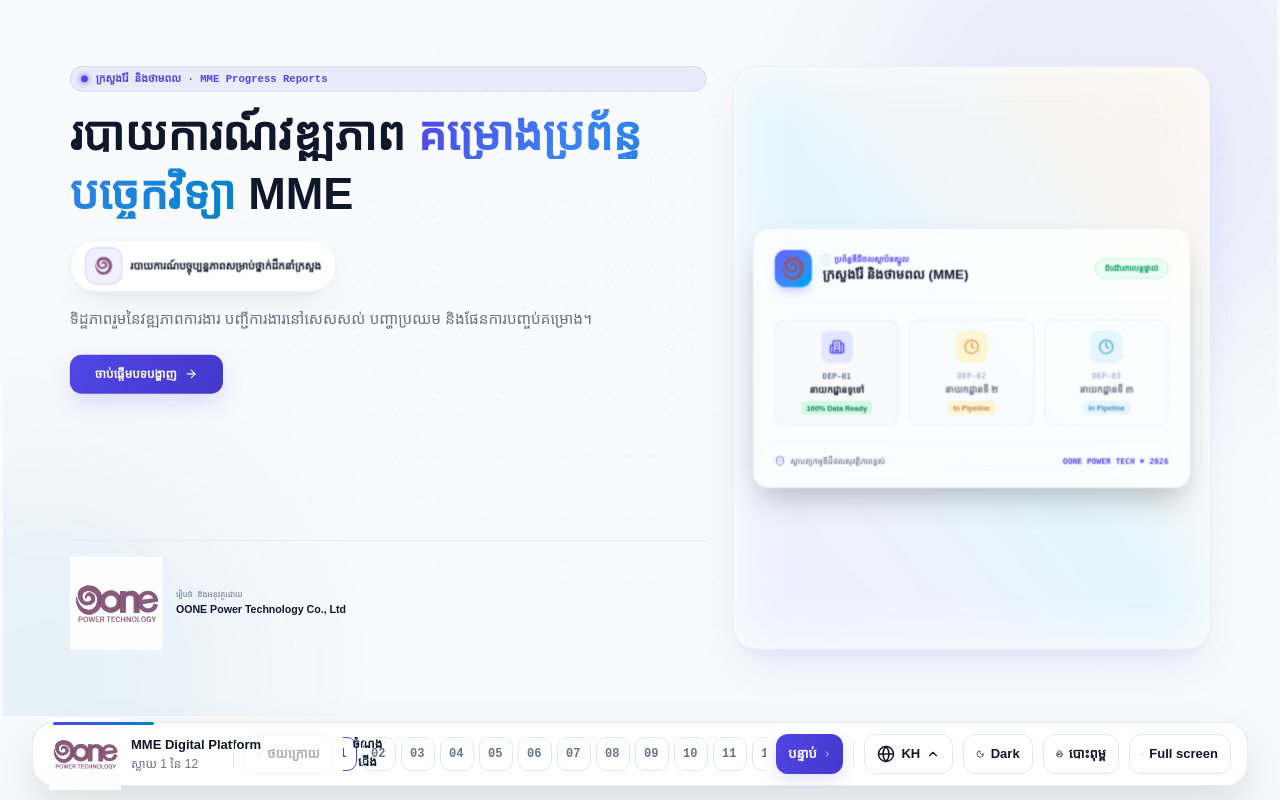
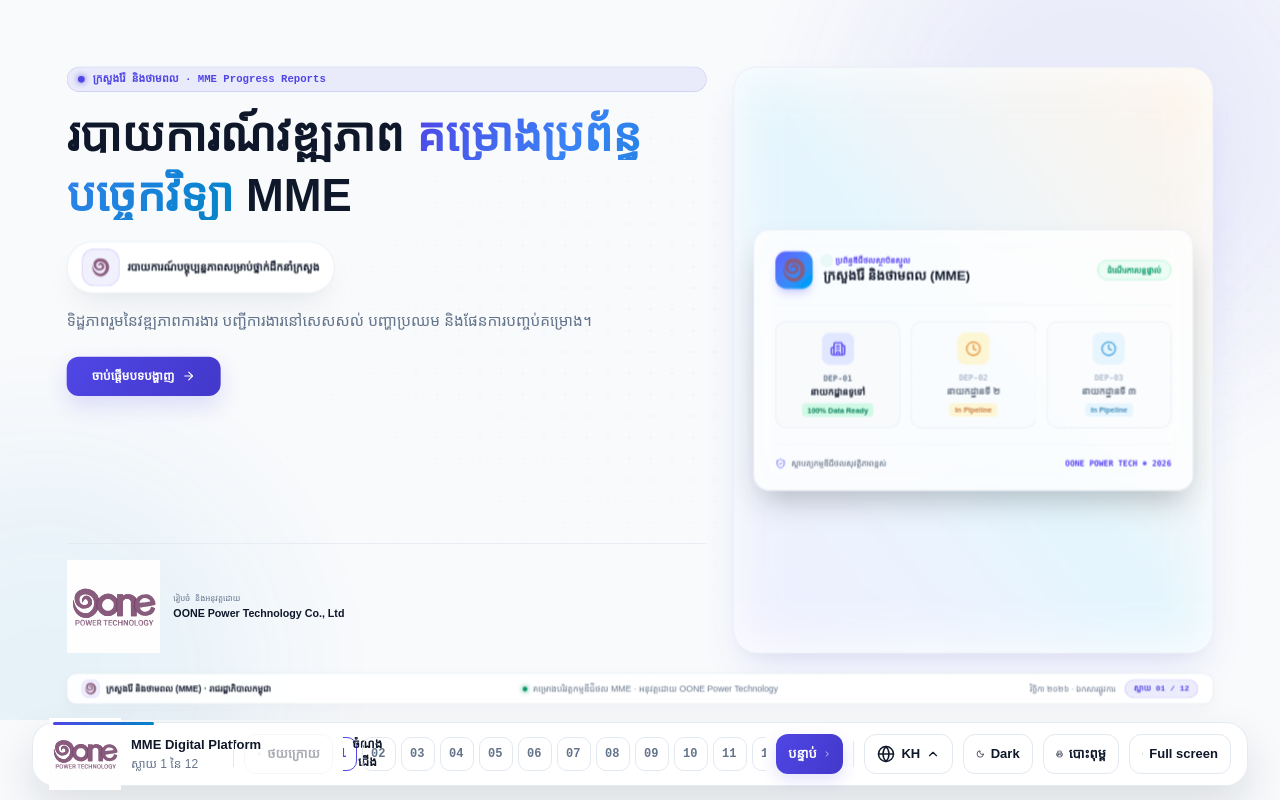
Before and after one commit to VibolSen/MME_Progress_Reports, a Next.js app: page / in a window 1280 px wide. Built offline with nearby package versions, Linux system fonts and the light colour scheme; a web font is replaced by a local one.

Commit message:
feat(slides): add bilingual in-slide executive footer across all 12 slides

```diff
--- a/app/globals.css
+++ b/app/globals.css
@@ -86,7 +86,7 @@ html, body {
 .viewport {
   position: absolute;
   inset: 0;
-  bottom: 84px;
+  bottom: 80px;
   overflow: hidden;
   display: flex;
   align-items: center;
@@ -96,7 +96,7 @@ html, body {
 }
 
 .deck.fs .viewport {
-  bottom: 0;
+  bottom: 80px;
 }
 
 /* 1920x1080 Presentation Stage */
@@ -756,11 +756,11 @@ html, body {
 }
 
 .ch .card {
-  padding: 36px 32px;
+  padding: 32px;
   display: flex;
   flex-direction: column;
-  gap: 18px;
-  height: 450px;
+  gap: 16px;
+  height: 435px;
 }
 
 .ch .num {
@@ -788,12 +788,12 @@ html, body {
   position: absolute;
   left: 100px;
   right: 100px;
-  bottom: 84px;
+  bottom: 92px;
   display: grid;
   grid-template-columns: 1fr auto 1fr;
   align-items: center;
   gap: 36px;
-  padding: 24px 44px;
+  padding: 22px 40px;
   background: var(--panel);
   backdrop-filter: blur(20px);
   border: 1px solid var(--card-border);
@@ -1071,6 +1071,90 @@ html, body {
   justify-content: center;
   box-shadow: var(--shadow-lg);
   border: 1px solid var(--pb);
+}
+
+/* In-Slide Executive Presentation Footer Strip */
+.slide-footer {
+  position: absolute;
+  left: 100px;
+  right: 100px;
+  bottom: 24px;
+  height: 46px;
+  display: flex;
+  align-items: center;
+  justify-content: space-between;
+  padding: 0 22px;
+  border-radius: 14px;
+  background: var(--panel);
+  backdrop-filter: blur(16px);
+  -webkit-backdrop-filter: blur(16px);
+  border: 1px solid var(--card-border);
+  box-shadow: 0 8px 24px rgba(15, 23, 42, 0.04);
+  font-size: 13px;
+  font-weight: 500;
+  color: var(--mu);
+  z-index: 15;
+}
+
+.sf-left {
+  display: flex;
+  align-items: center;
+  gap: 10px;
+}
+
+.sf-emblem {
+  width: 26px;
+  height: 26px;
+  border-radius: 8px;
+  background: rgba(79, 70, 229, 0.08);
+  border: 1px solid rgba(79, 70, 229, 0.2);
+  display: inline-flex;
+  align-items: center;
+  justify-content: center;
+  flex: none;
+}
+
+.sf-ministry {
+  font-weight: 700;
+  color: var(--tx);
+}
+
+.sf-center {
+  display: flex;
+  align-items: center;
+  gap: 8px;
+  color: var(--mu);
+}
+
+.sf-dot {
+  width: 7px;
+  height: 7px;
+  border-radius: 50%;
+  background: var(--grn);
+  box-shadow: 0 0 8px var(--grn);
+  flex: none;
+}
+
+.sf-right {
+  display: flex;
+  align-items: center;
+  gap: 14px;
+}
+
+.sf-meta {
+  font-size: 12px;
+  color: var(--mu);
+}
+
+.sf-page {
+  font-family: 'JetBrains Mono', monospace;
+  font-size: 12px;
+  font-weight: 800;
+  color: var(--pri);
+  background: rgba(79, 70, 229, 0.1);
+  border: 1px solid rgba(79, 70, 229, 0.25);
+  padding: 4px 12px;
+  border-radius: 999px;
 }
 
 /* Modern Floating Dock / Nav Bar */
--- a/app/page.tsx
+++ b/app/page.tsx
@@ -20,6 +20,7 @@ import {
   AssetBudgetVisual,
   SecretariatVaultVisual,
   RoyalTransmissionVisual,
+  SlideFooter,
 } from "./slideVisuals";
 import {
   ChevronLeft,
@@ -71,9 +72,8 @@ export default function PresentationPage() {
   // Dynamic scale calculation for 1920x1080 stage
   const [scale, setScale] = useState<number>(() => {
     if (typeof window !== "undefined") {
-      const isFS = Boolean(document.fullscreenElement);
       const w = window.innerWidth;
-      const h = isFS ? window.innerHeight : window.innerHeight - 84;
+      const h = window.innerHeight - 80;
       const s = Math.min(w / 1920, h / 1080);
       return s > 0 ? s : 1;
     }
@@ -85,8 +85,7 @@ export default function PresentationPage() {
     const isFS = Boolean(document.fullscreenElement);
     setIsFullscreen(isFS);
     const w = window.innerWidth;
-    // In fullscreen, utilize complete screen height; in standard, reserve dock height
-    const h = isFS ? window.innerHeight : window.innerHeight - 84;
+    const h = window.innerHeight - 80;
     const s = Math.min(w / 1920, h / 1080);
     setScale(s > 0 ? s : 1);
   }, []);
@@ -325,6 +324,8 @@ export default function PresentationPage() {
             <div className="t-photo a-z" style={{ "--d": 2 } as React.CSSProperties}>
               <HeroHubVisual lang={lang} theme={theme} />
             </div>
+
+            <SlideFooter lang={lang} slideNumber={1} totalSlides={TOTAL_SLIDES} />
           </div>
         </section>
 
@@ -396,6 +397,8 @@ export default function PresentationPage() {
                 </button>
               ))}
             </div>
+
+            <SlideFooter lang={lang} slideNumber={2} totalSlides={TOTAL_SLIDES} />
           </div>
         </section>
 
@@ -502,6 +505,8 @@ export default function PresentationPage() {
                 </div>
               </div>
             </div>
+
+            <SlideFooter lang={lang} slideNumber={3} totalSlides={TOTAL_SLIDES} />
           </div>
         </section>
 
@@ -565,6 +570,8 @@ export default function PresentationPage() {
                 <MeetingRoomVisual lang={lang} theme={theme} />
               </div>
             </div>
+
+            <SlideFooter lang={lang} slideNumber={4} totalSlides={TOTAL_SLIDES} />
           </div>
         </section>
 
@@ -628,6 +635,8 @@ export default function PresentationPage() {
                 <MissionPayrollFlow lang={lang} theme={theme} />
               </div>
             </div>
+
+            <SlideFooter lang={lang} slideNumber={5} totalSlides={TOTAL_SLIDES} />
           </div>
         </section>
 
@@ -700,6 +709,8 @@ export default function PresentationPage() {
                 <AssetBudgetVisual lang={lang} theme={theme} />
               </div>
             </div>
+
+            <SlideFooter lang={lang} slideNumber={6} totalSlides={TOTAL_SLIDES} />
           </div>
         </section>
 
@@ -762,6 +773,8 @@ export default function PresentationPage() {
                 <SecretariatVaultVisual lang={lang} theme={theme} />
               </div>
             </div>
+
+            <SlideFooter lang={lang} slideNumber={7} totalSlides={TOTAL_SLIDES} />
           </div>
         </section>
 
@@ -844,6 +857,8 @@ export default function PresentationPage() {
                 </div>
               </div>
             </div>
+
+            <SlideFooter lang={lang} slideNumber={8} totalSlides={TOTAL_SLIDES} />
           </div>
         </section>
 
@@ -917,6 +932,8 @@ export default function PresentationPage() {
                 </div>
               </div>
             </div>
+
+            <SlideFooter lang={lang} slideNumber={9} totalSlides={TOTAL_SLIDES} />
           </div>
         </section>
 
@@ -991,6 +1008,8 @@ export default function PresentationPage() {
                 </div>
               ))}
             </div>
+
+            <SlideFooter lang={lang} slideNumber={10} totalSlides={TOTAL_SLIDES} />
           </div>
         </section>
 
@@ -1080,6 +1099,8 @@ export default function PresentationPage() {
                 </div>
               </div>
             </div>
+
+            <SlideFooter lang={lang} slideNumber={11} totalSlides={TOTAL_SLIDES} />
           </div>
         </section>
 
@@ -1148,6 +1169,8 @@ export default function PresentationPage() {
                 MME DIGITAL PLATFORM
               </span>
             </div>
+
+            <SlideFooter lang={lang} slideNumber={12} totalSlides={TOTAL_SLIDES} />
           </div>
         </section>
 
--- a/app/slideVisuals.tsx
+++ b/app/slideVisuals.tsx
@@ -501,3 +501,57 @@ export function RoyalTransmissionVisual() {
     </svg>
   );
 }
+
+export interface SlideFooterProps {
+  lang: "km" | "en";
+  slideNumber: number;
+  totalSlides: number;
+}
+
+/**
+ * In-Slide Executive Presentation Footer Strip
+ */
+export function SlideFooter({ lang, slideNumber, totalSlides }: SlideFooterProps) {
+  const formattedNum = slideNumber < 10 ? `0${slideNumber}` : `${slideNumber}`;
+  const formattedTotal = totalSlides < 10 ? `0${totalSlides}` : `${totalSlides}`;
+
+  return (
+    <footer className="slide-footer" aria-label="Slide footer">
+      <div className="sf-left">
+        <span className="sf-emblem">
+          <Image
+            src="/logo/logo tab.svg"
+            alt="MME Emblem"
+            width={18}
+            height={18}
+          />
+        </span>
+        <span className="sf-ministry">
+          {lang === "km"
+            ? "ក្រសួងរ៉ែ និងថាមពល (MME) · រាជរដ្ឋាភិបាលកម្ពុជា"
+            : "Ministry of Mines and Energy (MME) · Royal Government of Cambodia"}
+        </span>
+      </div>
+
+      <div className="sf-center">
+        <span className="sf-dot" />
+        <span>
+          {lang === "km"
+            ? "គម្រោងបរិវត្តកម្មឌីជីថល MME · អនុវត្តដោយ OONE Power Technology"
+            : "MME Digital Transformation · OONE Power Technology Co., Ltd"}
+        </span>
+      </div>
+
+      <div className="sf-right">
+        <span className="sf-meta">
+          {lang === "km" ? "វិច្ឆិកា ២០២៦ · ឯកសារផ្លូវការ" : "Nov 2026 · Official Briefing"}
+        </span>
+        <span className="sf-page">
+          {lang === "km"
+            ? `ស្លាយ ${formattedNum} / ${formattedTotal}`
+            : `Slide ${formattedNum} / ${formattedTotal}`}
+        </span>
+      </div>
+    </footer>
+  );
+}
--- a/tasks/TASK-003-fancy-light-theme-fullscreen-visuals.md
+++ b/tasks/TASK-003-fancy-light-theme-fullscreen-visuals.md
@@ -26,6 +26,8 @@ Address key user feedback:
      - **Slide 10:** 4-quarter delivery timeline with milestone checkpoints.
      - **Slide 11:** 30-day tactical sprint plan with weekly execution deliverables.
      - **Slide 12:** `RoyalTransmissionVisual` — power transmission SVG waves, Cambodian skyline, large celebratory typography, OONE logo, and QR code / contact pills.
+5. **In-Slide Executive Presentation Footer (`SlideFooter`):**
+   - Added a bilingual (Khmer/English) glassmorphic footer strip (`.slide-footer`) inside every slide (`Slides 01 / 12` through `12 / 12`) displaying the MME Emblem, Ministry of Mines and Energy title, OONE Power project attribution, official briefing date, and slide counter pill badge.
 
 ## 2. Verification
 - **Code Formatter:** `npm run format` passed.
```
Also changed, not shown: 1 other file (tests, documents, lock files or other folders).
